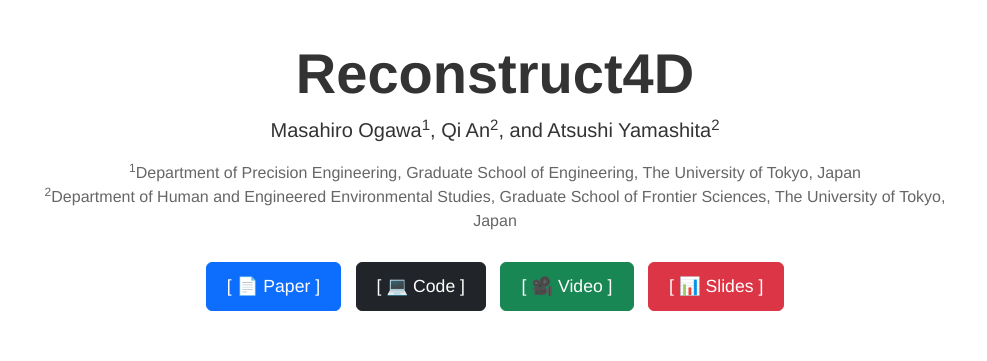
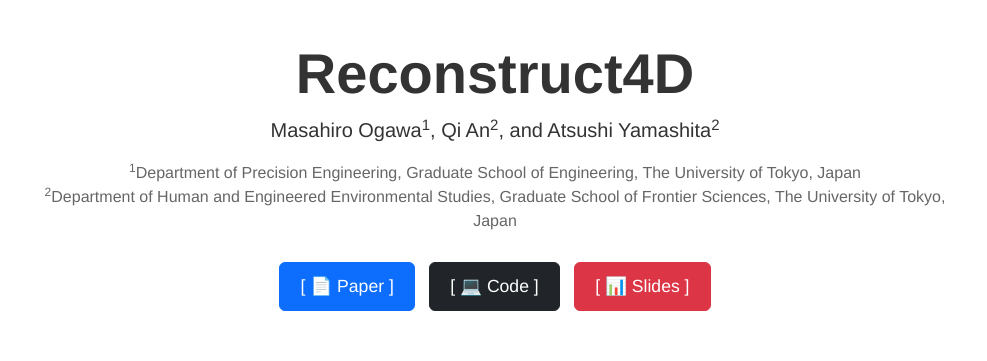
Before and after one commit to MasahiroOgawa/reconstruct4D, a plain HTML site: page index.html in a window 1280 px wide. Shown: the top 361 px of the page, without its empty margins (145-1132 px from the left). Drawn offline with nearby package versions, Linux system fonts and the light colour scheme.

Commit message:
delete duplicated video button.

```diff
--- a/index.html
+++ b/index.html
@@ -124,7 +124,6 @@
         <div class="link-buttons my-4">
           <a href="https://arxiv.org/abs/2507.13628" class="btn btn-primary">[ 📄 Paper ]</a>
           <a href="https://github.com/MasahiroOgawa/reconstruct4D" class="btn btn-dark">[ 💻 Code ]</a>
-          <a href="https://youtu.be/SAyG0HIEenQ" class="btn btn-success">[ 🎥 Video ]</a>
           <a href="#" class="btn btn-danger">[ 📊 Slides ]</a>
         </div>
 
```
